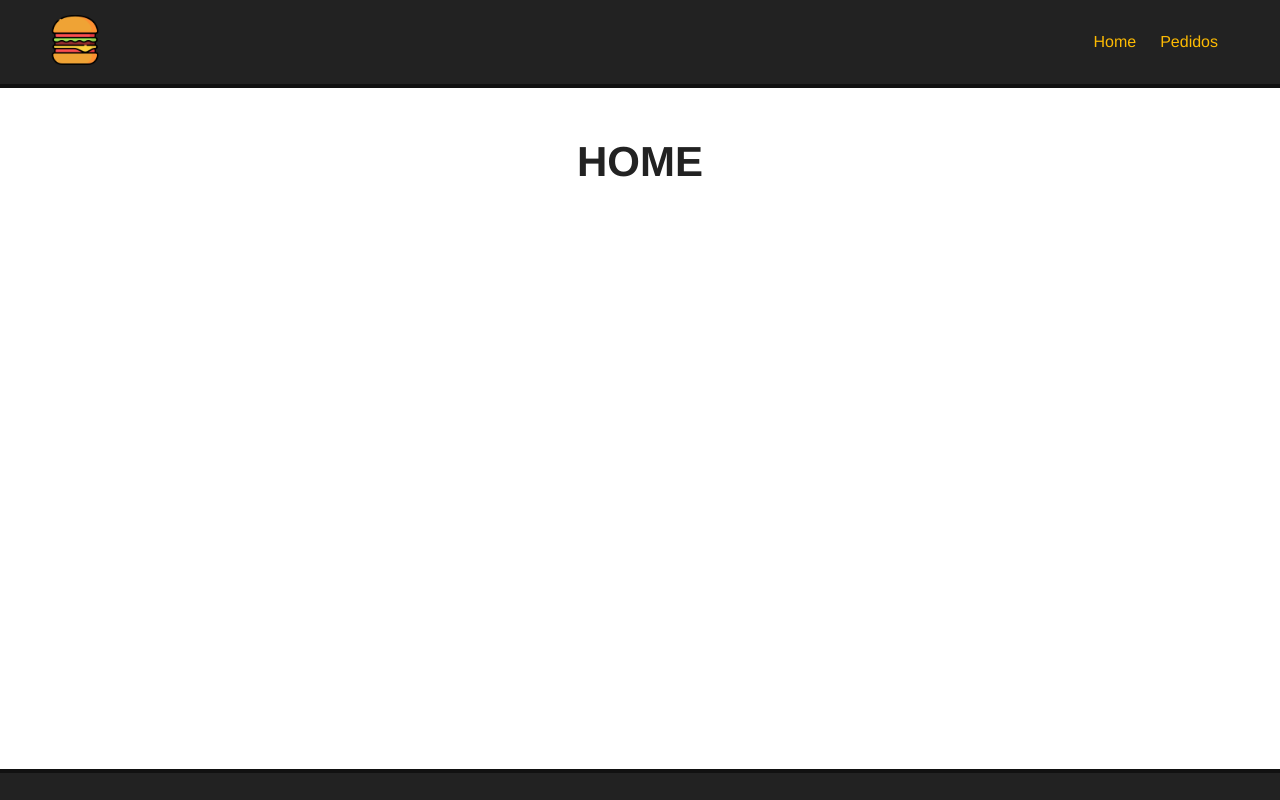
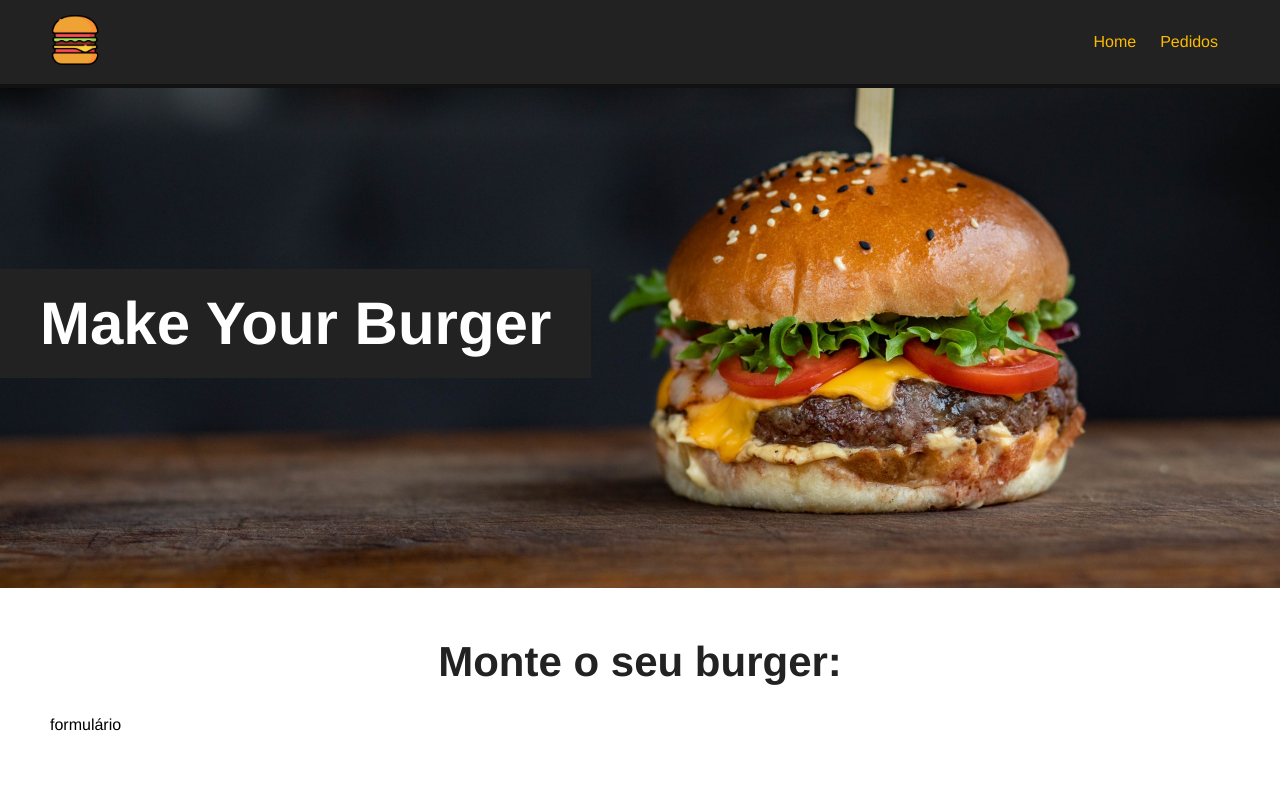
Before and after one commit to thaisquesada/learning-vue, a Vue app in the folder make_your_burger/: page / in a window 1280 px wide. Shown: the top 800 px of the page. Built offline with nearby package versions, Linux system fonts and the light colour scheme.

Commit message:
banner 🐱‍💻

```diff
--- a/make_your_burger/src/App.vue
+++ b/make_your_burger/src/App.vue
@@ -33,8 +33,7 @@
 
   .main-container {
     margin: 50px;
-    /* adaptei para a minha tela */
-    min-height: 581px;
+    min-height: 250px;
   }
 
   h1 {
--- /dev/null
+++ b/make_your_burger/src/components/Banner.vue
@@ -0,0 +1,33 @@
+<template>
+    <div id="main-banner">
+        <h1>Make Your Burger</h1>
+    </div>
+</template>
+
+<script>
+    export default {
+        name: "Banner"
+    }
+</script>
+
+<style scoped>
+
+    #main-banner {
+        background-image: url("../../public/img/burger.jpg");
+        background-position: 0 -250px;
+        background-size: cover;
+        height: 500px;
+        display: flex;
+        align-items: center;
+        justify-content: flex-start;
+    }
+
+    #main-banner h1 {
+        color: #fff;
+        text-align: center;
+        font-size: 60px;
+        background-color: #222;
+        padding: 20px 40px;
+    }
+
+</style>
--- a/make_your_burger/src/views/Home.vue
+++ b/make_your_burger/src/views/Home.vue
@@ -1,5 +1,19 @@
 <template>
+  <Banner />
   <div class="main-container">
-    <h1>HOME</h1>
+    <h1>Monte o seu burger:</h1>
+    <p>formulário</p>
   </div>
 </template>
+
+<script>
+import Banner from "../components/Banner.vue";
+
+  export default {
+    name: "Home",
+    components: {
+      Banner
+    }
+  }
+
+</script>
```
